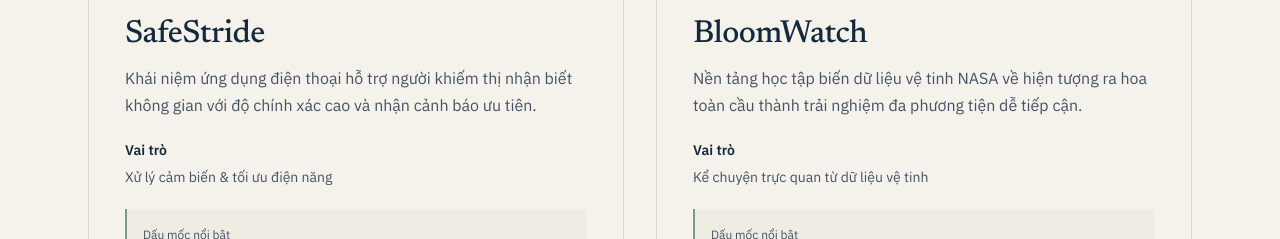
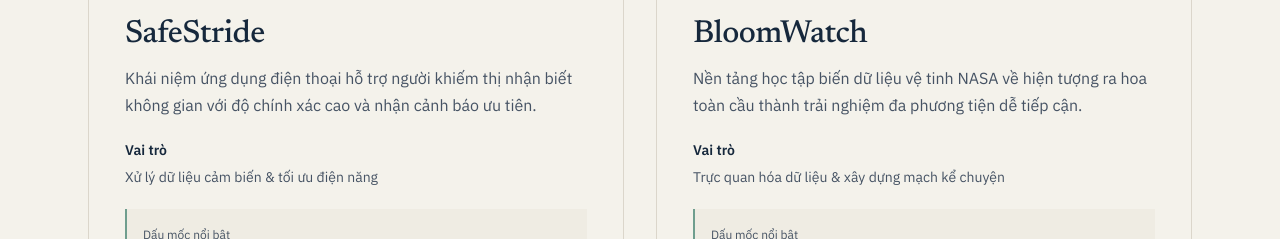
Before and after one commit to VuLeCoder/STEM-Sustainability-Portfolio, a Next.js app: page /vi/home in a window 1280 px wide. Shown: the part 2220-2459 px from the top of the page. Built offline with nearby package versions, Linux system fonts and the light colour scheme; no server answers; a web font is replaced by a local one.

Commit message:
feat(projects): refactor project roles into a shared constant for consistency

```diff
--- a/src/components/home-projects.tsx
+++ b/src/components/home-projects.tsx
@@ -3,12 +3,7 @@
 import { siteContent, type Locale } from "@/constants/common";
 
 // Curated independently of the order on the full projects page.
-const featuredProjects = [
-  { slug: "safestride", role: { vi: "Xử lý cảm biến & tối ưu điện năng", en: "Sensor processing & power optimization" } },
-  { slug: "bloomwatch", role: { vi: "Kể chuyện trực quan từ dữ liệu vệ tinh", en: "Visual storytelling with satellite data" } },
-  { slug: "ecome", role: { vi: "Nhà sáng lập & Trưởng dự án", en: "Founder & Project Chair" } },
-  { slug: "ecomesort", role: { vi: "Thiết kế quy trình nhận diện & tính năng cộng đồng", en: "Recognition workflow & community feature design" } },
-] as const;
+const featuredProjects = ["safestride", "bloomwatch", "ecome", "ecomesort"] as const;
 
 export function HomeProjects({ locale }: { locale: Locale }) {
   const { home } = siteContent;
@@ -23,12 +18,12 @@
           <p>{content.description[locale]}</p>
         </header>
         <div className="home-projects-grid">
-          {featuredProjects.map((featured) => {
-            const project = siteContent.projects.find((item) => item.slug === featured.slug);
+          {featuredProjects.map((slug) => {
+            const project = siteContent.projects.find((item) => item.slug === slug);
             if (!project) return null;
             const external = project.externalLinks.find(link => /^https?:\/\//.test(link.href));
             return (
-              <article className={`home-projects-card${featured.slug === "ecomesort" ? " home-projects-card--extra" : ""}`} key={project.slug} data-reveal>
+              <article className={`home-projects-card${project.slug === "ecomesort" ? " home-projects-card--extra" : ""}`} key={project.slug} data-reveal>
                 <Link className="home-projects-image" href={`/${locale}/works#${project.slug}`} aria-hidden="true" tabIndex={-1}>
                   {project.slug === "bloomwatch" ? (
                     <span className="home-projects-image-pending">
@@ -41,7 +36,7 @@
                   <div className="home-projects-meta"><span>{project.category[locale]}</span>{project.year && <time>{project.year}</time>}</div>
                   <h3><Link href={`/${locale}/works#${project.slug}`}>{project.title}</Link></h3>
                   <p>{project.summary[locale]}</p>
-                  <p className="home-projects-role"><span>{vi ? "Vai trò" : "Role"}</span>{featured.role[locale]}</p>
+                  <p className="home-projects-role"><span>{vi ? "Vai trò" : "Role"}</span>{project.role[locale]}</p>
                   <div className="home-projects-result"><span>{vi ? "Dấu mốc nổi bật" : "Selected achievement"}</span><strong>{project.slug === "bloomwatch" ? project.result[locale] : project.achievementShort?.[locale] ?? project.result[locale]}</strong></div>
                   <div className="home-projects-card-footer">
                     <Link className="home-projects-link" href={`/${locale}/works#${project.slug}`} aria-label={`${vi ? "Xem chi tiết" : "View details"}: ${project.title}`}>{vi ? "Xem chi tiết" : "View details"} <span aria-hidden="true">→</span></Link>
--- a/src/constants/project.ts
+++ b/src/constants/project.ts
@@ -35,6 +35,26 @@
   details?: ProjectDetails;
 };
 
+// Shared role labels for Home and Works, in Vietnamese and English.
+export const projectRoles = {
+  "safestride": {
+    "vi": "Xử lý dữ liệu cảm biến & tối ưu điện năng",
+    "en": "Sensor-data processing & power optimization"
+  },
+  "bloomwatch": {
+    "vi": "Trực quan hóa dữ liệu & xây dựng mạch kể chuyện",
+    "en": "Data visualization & narrative design"
+  },
+  "ecome": {
+    "vi": "Nhà sáng lập & Trưởng dự án",
+    "en": "Founder & Project Chair"
+  },
+  "ecomesort": {
+    "vi": "Thiết kế quy trình nhận diện & tính năng cộng đồng",
+    "en": "Recognition workflow & community-feature design"
+  }
+} as const satisfies Record<string, Localized<string>>;
+
 export const projects=[
   {
     slug: "safestride",
@@ -53,10 +73,7 @@
       vi: "Người khiếm thị cần nhận biết chướng ngại và các tình huống ưu tiên xung quanh một cách kịp thời khi di chuyển.",
       en: "Blind users need timely awareness of nearby obstacles and priority situations while navigating.",
     },
-    role: {
-      vi: "Thành viên phát triển dự án",
-      en: "Project development team member",
-    },
+    role: projectRoles.safestride,
     fields: {
       vi: [
         "Công nghệ hỗ trợ",
@@ -94,10 +111,7 @@
       vi: "Sáng kiến do học sinh dẫn dắt về giáo dục môi trường và hành động cộng đồng.",
       en: "A student-led initiative for environmental education and community action.",
     },
-    role: {
-      vi: "Nhà sáng lập & Trưởng dự án",
-      en: "Founder & Project Chair",
-    },
+    role: projectRoles.ecome,
     fields: {
       vi: ["Giáo dục môi trường","Hành động cộng đồng","Quản lý dự án"],
       en: [
@@ -136,7 +150,7 @@
       vi: "Việc phân loại rác và tham gia hệ sinh thái tái chế còn khó tiếp cận trong đời sống hằng ngày.",
       en: "Waste sorting and participation in the recycling ecosystem remain difficult to access in everyday life.",
     },
-    role: { vi: "Thành viên Team ECOMeSort",en: "Team ECOMeSort member" },
+    role: projectRoles.ecomesort,
     fields: {
       vi: ["AI ứng dụng","Phân loại rác","Cộng đồng xanh"],
       en: ["Applied AI","Waste sorting","Green community"],
@@ -165,7 +179,7 @@
       vi: "Nền tảng học tập biến dữ liệu vệ tinh NASA về hiện tượng ra hoa toàn cầu thành trải nghiệm đa phương tiện dễ tiếp cận.",
       en: "An educational platform that turns NASA satellite data on global flowering phenomena into an accessible multimedia experience.",
     },
-    role: { vi: "Thành viên nhóm",en: "Team member" },
+    role: projectRoles.bloomwatch,
     fields: {
       vi: [
         "Quan sát Trái Đất",
--- a/src/constants/works.ts
+++ b/src/constants/works.ts
@@ -1,4 +1,5 @@
 import type { Localized } from "./common";
+import { projectRoles } from "./project";
 
 export type WorkItem = {
   slug: string;
@@ -28,10 +29,7 @@
       "vi": "Giải pháp hỗ trợ trên smartphone giúp người khiếm thị nhận biết vật cản và nhận cảnh báo an toàn ưu tiên. Hệ thống tập trung vào xử lý cảm biến, lập bản đồ không gian và quản lý điện năng để phản hồi nhanh, ổn định trên điện thoại thông thường.",
       "en": "A smartphone-based assistive system that helps blind users detect obstacles and receive priority safety alerts. It combines efficient sensor processing, spatial mapping, and power management for fast, reliable use on an ordinary phone."
     },
-    "role": {
-      "vi": "Xử lý dữ liệu cảm biến & tối ưu điện năng",
-      "en": "Sensor-data processing & power optimization"
-    },
+    "role": projectRoles.safestride,
     "result": {
       "vi": "Giải Vàng WICO 2026 · Seoul, Hàn Quốc",
       "en": "WICO 2026 Gold Award · Seoul, Korea"
@@ -63,10 +61,7 @@
       "vi": "Nền tảng học tập tương tác biến dữ liệu quan sát Trái Đất của NASA về hiện tượng ra hoa toàn cầu thành trải nghiệm đa phương tiện. Sản phẩm kết hợp khám phá dữ liệu trực quan với nhân vật kể chuyện tạo bởi AI và được hoàn thành trong 48 giờ.",
       "en": "An interactive learning platform that turns NASA Earth-observation data on global flowering into a multimedia experience. Built in 48 hours, it combines visual data exploration with AI-generated character storytelling."
     },
-    "role": {
-      "vi": "Trực quan hóa dữ liệu & xây dựng mạch kể chuyện",
-      "en": "Data visualization & narrative design"
-    },
+    "role": projectRoles.bloomwatch,
     "result": {
       "vi": "Giải Nhất · Arts & Technology Award · Global Nominee, NASA Space Apps 2025",
       "en": "First Prize · Arts & Technology Award · Global Nominee, NASA Space Apps 2025"
@@ -89,10 +84,7 @@
       "vi": "Sáng kiến do học sinh dẫn dắt, kết hợp giáo dục môi trường với hoạt động thực địa như giếng nước sạch, cầu nông thôn, đèn đường, bếp ăn cộng đồng và hỗ trợ sinh kế.",
       "en": "A student-led initiative combining environmental education with field projects such as clean-water wells, rural bridges, street lighting, community kitchens, and livelihood support."
     },
-    "role": {
-      "vi": "Nhà sáng lập & Trưởng dự án",
-      "en": "Founder & Project Chair"
-    },
+    "role": projectRoles.ecome,
     "result": {
       "vi": "≈1.800 người tiếp cận · 6 cơ sở trẻ em được hỗ trợ · ≈115 triệu VNĐ viện trợ · 225 hộ được cứu trợ",
       "en": "≈1,800 people reached · 6 childcare centers supported · ≈VND 115M in aid · 225 households received relief"
@@ -124,10 +116,7 @@
       "vi": "Ứng dụng di động dùng AI để nhận diện loại rác, hướng dẫn phân loại đúng và kết nối người dùng với mạng lưới tái chế địa phương; các tính năng cộng đồng xanh hỗ trợ hình thành thói quen bền vững.",
       "en": "An AI-enabled mobile app that identifies waste, guides correct sorting, and connects users with local recycling networks, supported by green-community features that encourage sustainable habits."
     },
-    "role": {
-      "vi": "Thiết kế quy trình nhận diện & tính năng cộng đồng",
-      "en": "Recognition workflow & community-feature design"
-    },
+    "role": projectRoles.ecomesort,
     "result": {
       "vi": "Giải Ba cuộc thi Ý tưởng BVMT ngành GTVT 2026 · AI for Good Vietnam 2026",
       "en": "Third Prize, 2026 Transport Environmental Ideas Competition · AI for Good Vietnam 2026"
```
